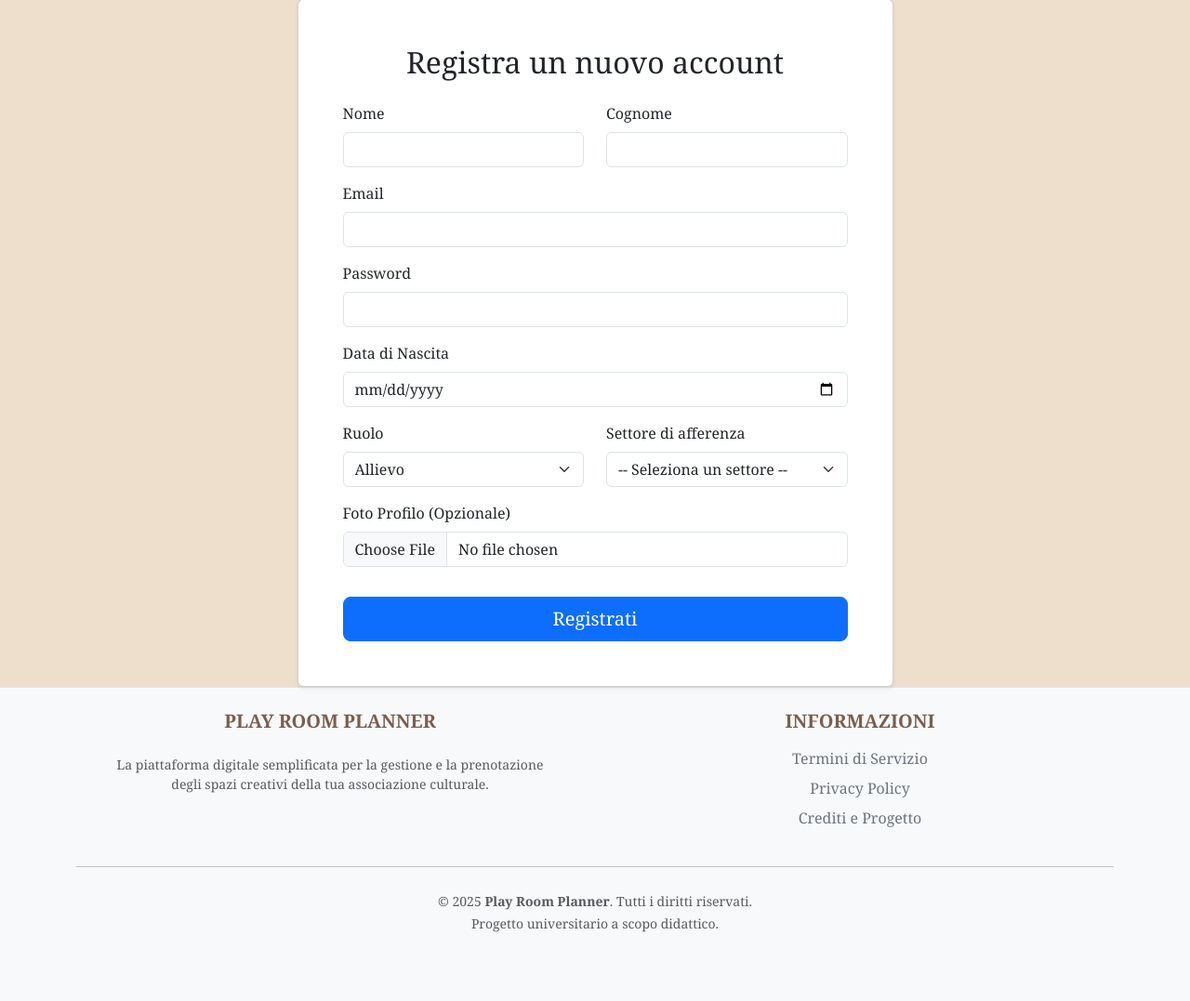
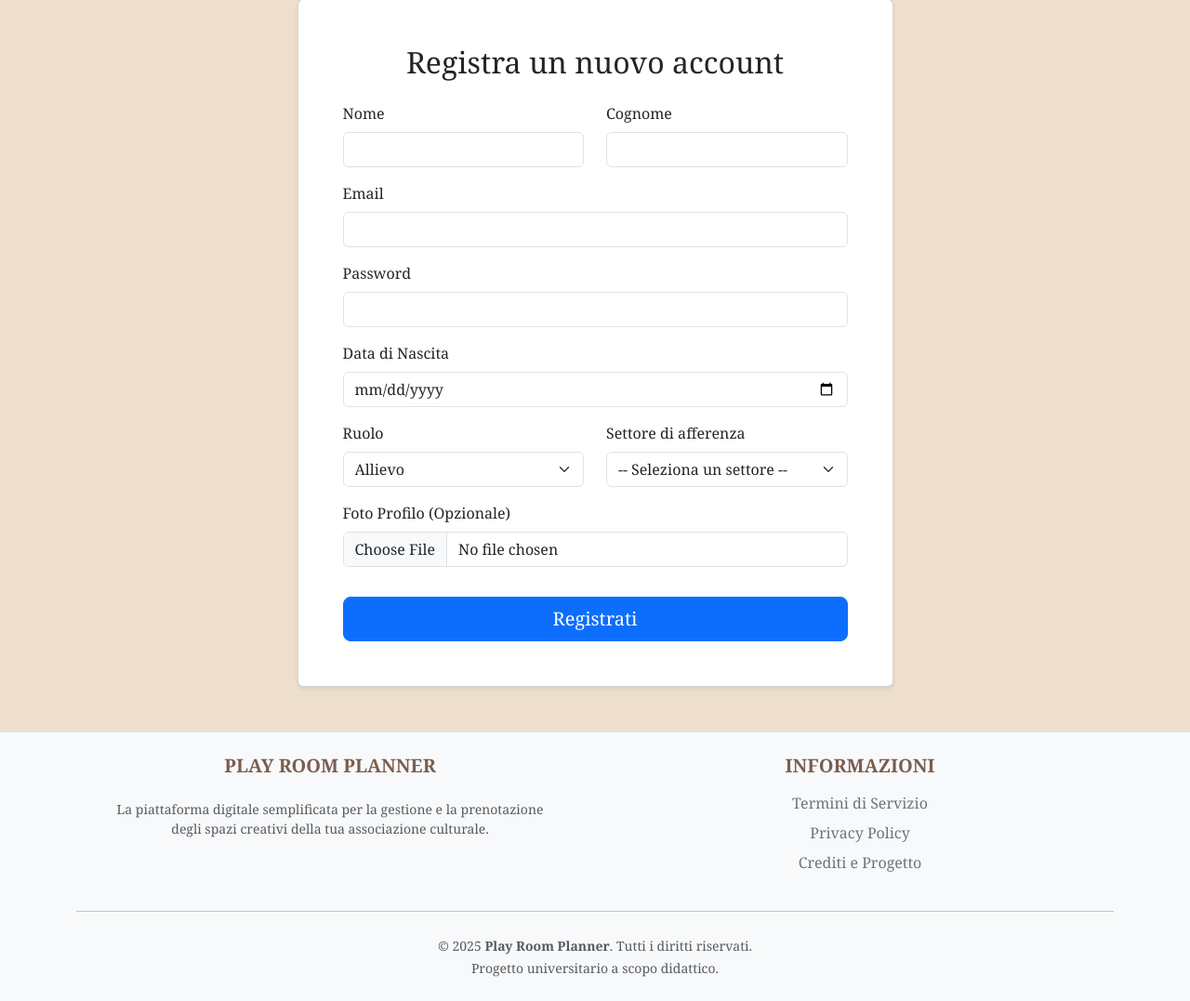
Before and after one commit to pietrobertoncini/Progetto_PW_2025-2026, a PHP site: page /register.php in a window 1280 px wide. Shown: the part 129-1206 px from the top of the page at 93% size. Before the commit the page ends 1132 px from the top, so only its background shows below. Run offline with PHP 8.4, Linux system fonts and the light colour scheme; data comes from the database, SQL or seed files in the repository.

Commit message:
margin fix

```diff
--- a/dashboard.php
+++ b/dashboard.php
@@ -35,7 +35,7 @@ if (isset($cid)) {
 
     <?php include 'common/navbar.php'; ?>
 
-    <div class="container mt-5">
+    <div class="container my-5">
 
         <div class="mb-4">
             <h2>La tua Dashboard</h2>
--- a/register.php
+++ b/register.php
@@ -30,7 +30,7 @@ try {
 
     <?php include 'common/navbar.php'; ?>
 
-    <div class="container mt-5">
+    <div class="container my-5">
         <div class="row justify-content-center">
             <div class="col-md-8 col-lg-7">
                 <div class="card shadow-sm">
```
